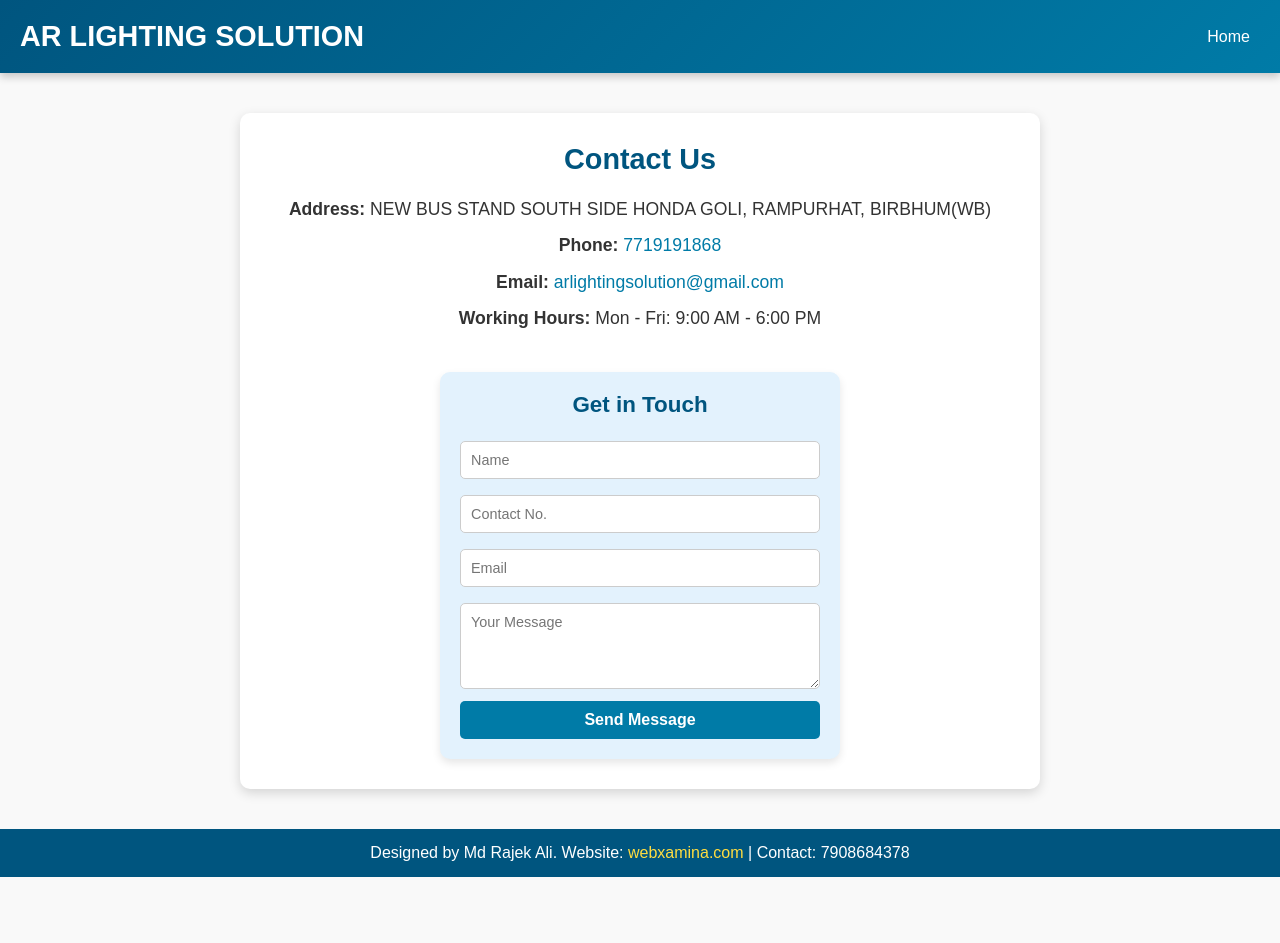
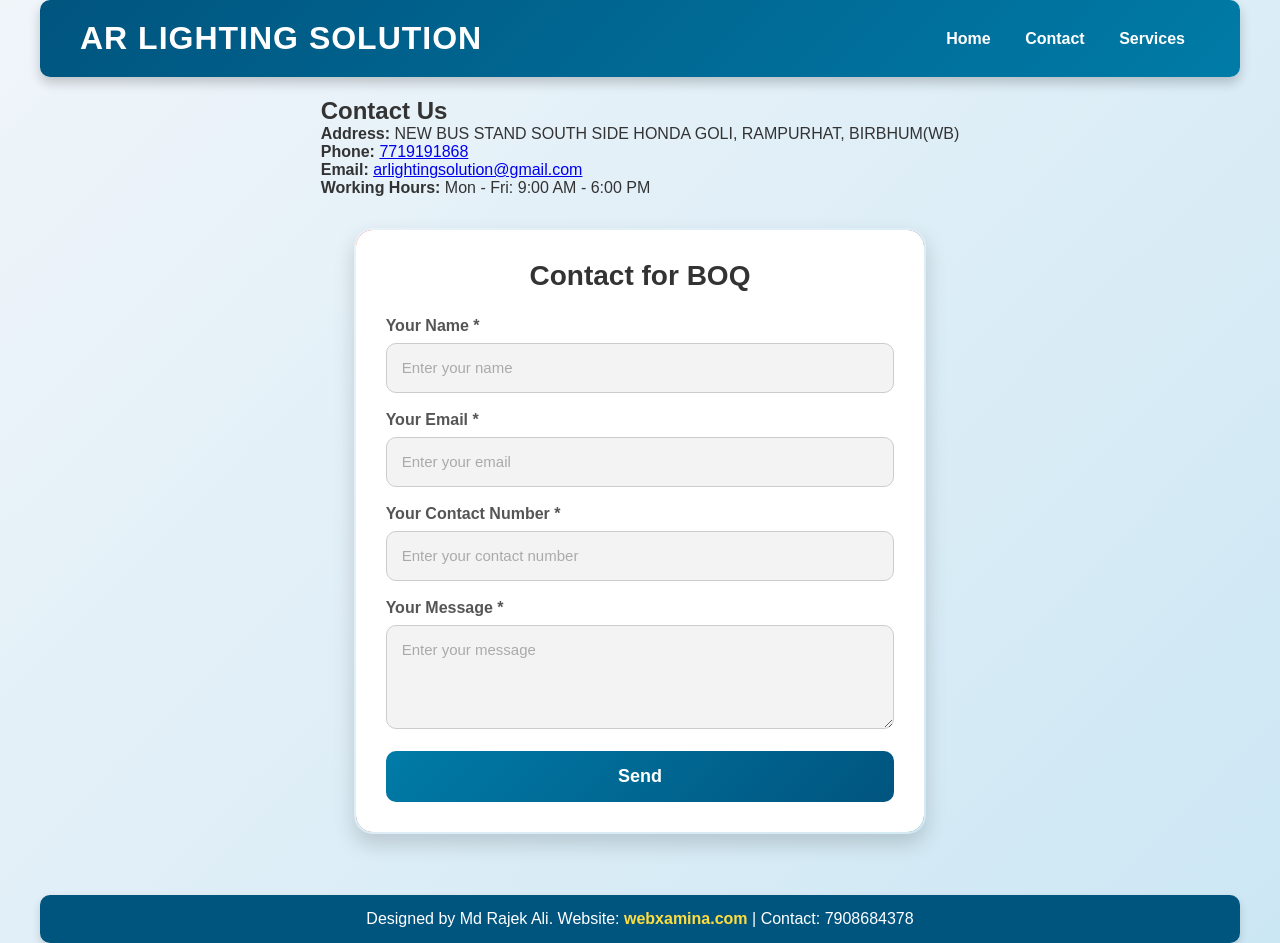
Before and after one commit to ARLIGHTING/arlightingsolution-company, a plain HTML site: page Contact_us.html in a window 1280 px wide. Before the commit the page ends 877 px from the top, so only its background shows below. Drawn offline with Linux system fonts and the light colour scheme.

Commit message:
Update Contact_us.html

```diff
--- a/Contact_us.html
+++ b/Contact_us.html
@@ -13,109 +13,136 @@
             font-family: 'Arial', sans-serif;
         }
         body {
-            background-color: #f9f9f9;
+            background: linear-gradient(135deg, #f0f5fa, #cce7f4);
             color: #333;
+            display: flex;
+            flex-direction: column;
+            align-items: center;
         }
 
         /* Header */
         header {
             background: linear-gradient(135deg, #00557f, #007ba7);
             color: #fff;
-            padding: 20px;
+            padding: 20px 40px;
+            width: 100%;
+            max-width: 1200px;
             display: flex;
             justify-content: space-between;
             align-items: center;
-            box-shadow: 0 4px 8px rgba(0, 0, 0, 0.2);
+            box-shadow: 0 6px 12px rgba(0, 0, 0, 0.2);
+            margin-bottom: 20px;
+            border-radius: 10px;
         }
         header h1 {
-            font-size: 1.8em;
+            font-size: 2em;
             font-weight: bold;
+            letter-spacing: 1px;
         }
         nav a {
             color: #fff;
             text-decoration: none;
-            margin: 0 10px;
-            font-weight: 500;
+            margin: 0 15px;
+            font-weight: 600;
+            transition: color 0.3s;
         }
         nav a:hover {
             color: #ffdd40;
         }
 
-        /* Contact Section */
-        .contact-container {
-            max-width: 800px;
-            background-color: #fff;
-            margin: 40px auto;
+        /* Contact Form */
+        .form-new {
+            width: 90%;
+            max-width: 600px;
             padding: 30px;
-            border-radius: 10px;
-            box-shadow: 0 4px 12px rgba(0, 0, 0, 0.15);
-            display: flex;
-            flex-direction: column;
-            align-items: center;
-        }
-        .contact-container h2 {
-            color: #00557f;
-            margin-bottom: 20px;
-            text-align: center;
-            font-size: 1.8em;
-        }
-        .contact-info {
-            text-align: center;
-            margin-bottom: 30px;
-        }
-        .contact-info p {
-            font-size: 1.1em;
-            margin-bottom: 10px;
-            line-height: 1.5;
-        }
-        .contact-info a {
-            color: #007ba7;
-            text-decoration: none;
-        }
-        .contact-info a:hover {
-            text-decoration: underline;
+            background: #ffffff;
+            border-radius: 20px;
+            margin: 30px auto;
+            box-shadow: 0 10px 20px rgba(0, 0, 0, 0.15);
+            position: relative;
+            overflow: hidden;
+            border: 3px solid transparent;
+            background-clip: padding-box;
+            transition: transform 0.3s ease-in-out;
         }
 
-        /* Compact Contact Form */
-        .contact-form {
-            max-width: 400px;
+        /* Gradient border effect */
+        .form-new::before {
+            content: "";
+            position: absolute;
+            top: -2px;
+            left: -2px;
+            right: -2px;
+            bottom: -2px;
+            z-index: -1;
+            border-radius: 22px;
+            background: linear-gradient(135deg, #ff4b1f, #007ba7);
+        }
+
+        /* Form Heading */
+        .form-new h3 {
+            text-align: center;
+            font-size: 28px;
+            color: #333333;
+            margin-bottom: 25px;
+            font-weight: bold;
+        }
+
+        /* Label styling */
+        .form-new label {
+            display: block;
+            font-size: 16px;
+            color: #555;
+            margin-bottom: 8px;
+            font-weight: 600;
+        }
+
+        /* Input and Textarea Styling */
+        .form-new input,
+        .form-new textarea {
             width: 100%;
-            background-color: #e3f2fd;
-            padding: 20px;
+            padding: 15px;
+            margin-bottom: 18px;
+            background-color: #f3f3f3;
+            border: 1px solid #cccccc;
             border-radius: 10px;
-            box-shadow: 0 4px 8px rgba(0, 0, 0, 0.1);
+            color: #333333;
+            font-size: 16px;
+            transition: border-color 0.3s, box-shadow 0.3s;
         }
-        .contact-form h3 {
-            color: #00557f;
-            font-size: 1.4em;
-            margin-bottom: 15px;
-            text-align: center;
+
+        /* Hover effect on inputs */
+        .form-new input:focus,
+        .form-new textarea:focus {
+            border-color: #007ba7;
+            box-shadow: 0 0 10px rgba(0, 123, 167, 0.2);
         }
-        .contact-form input, .contact-form textarea {
+
+        /* Placeholder color */
+        .form-new input::placeholder,
+        .form-new textarea::placeholder {
+            color: #aaa;
+            font-size: 15px;
+        }
+
+        /* Button Styling */
+        .form-new button {
             width: 100%;
-            padding: 10px;
-            margin: 8px 0;
-            border: 1px solid #ccc;
-            border-radius: 5px;
-            font-size: 0.9em;
+            padding: 15px;
+            background: linear-gradient(135deg, #007ba7, #00557f);
+            color: white;
+            font-weight: bold;
+            border: none;
+            border-radius: 10px;
+            transition: background 0.3s, transform 0.2s;
+            font-size: 18px;
         }
-        .contact-form textarea {
-            resize: vertical;
-        }
-        .contact-form button {
-            width: 100%;
-            padding: 10px;
-            background-color: #007ba7;
-            color: #fff;
-            border: none;
-            border-radius: 5px;
+
+        /* Button Hover Effect */
+        .form-new button:hover {
+            background: linear-gradient(135deg, #00557f, #004162);
+            transform: translateY(-2px);
             cursor: pointer;
-            font-size: 1em;
-            font-weight: bold;
-            transition: background-color 0.3s ease;
-        }
-        .contact-form button:hover {
-            background-color: #00557f;
         }
 
         /* Footer */
@@ -124,22 +151,19 @@
             color: #fff;
             text-align: center;
             padding: 15px;
-            margin-top: 40px;
+            margin-top: 30px;
+            width: 100%;
+            max-width: 1200px;
+            border-radius: 10px;
+            box-shadow: 0 4px 8px rgba(0, 0, 0, 0.15);
         }
         footer a {
             color: #ffdd40;
             text-decoration: none;
+            font-weight: bold;
         }
         footer a:hover {
             text-decoration: underline;
-        }
-
-        /* Responsive Design */
-        @media (max-width: 768px) {
-            .contact-container {
-                margin: 20px;
-                padding: 20px;
-            }
         }
     </style>
 </head>
@@ -149,6 +173,8 @@
         <h1>AR LIGHTING SOLUTION</h1>
         <nav>
             <a href="index.html">Home</a>
+            <a href="#contact">Contact</a>
+            <a href="#services">Services</a>
         </nav>
     </header>
 
@@ -164,41 +190,40 @@
             <p><strong>Working Hours:</strong> Mon - Fri: 9:00 AM - 6:00 PM</p>
         </div>
 
-        <!-- Compact Contact Form -->
-        <div class="contact-form">
-            <h3>Get in Touch</h3>
-            <form name="google-sheet" action="#" method="post">
-                <input type="text" name="name" placeholder="Name" required>
-                <input type="tel" name="contact" placeholder="Contact No." required>
-                <input type="email" name="email" placeholder="Email" required>
-                <textarea name="message" rows="4" placeholder="Your Message" required></textarea>
-                <button type="submit">Send Message</button>
+        <!-- Contact Form (Below) -->
+        <div class="form-new">
+            <h3>Contact for BOQ</h3>
+            <form id="google-sheet-form">
+                <label for="Name">Your Name *</label>
+                <input type="text" name="Name" id="Name" placeholder="Enter your name" required>
+
+                <label for="Email">Your Email *</label>
+                <input type="email" name="Email" id="Email" placeholder="Enter your email" required>
+
+                <label for="Phone">Your Contact Number *</label>
+                <input type="text" name="Phone" id="Phone" placeholder="Enter your contact number" required>
+
+                <label for="Message">Your Message *</label>
+                <textarea name="Message" id="Message" rows="4" placeholder="Enter your message" required></textarea>
+
+                <button type="button" onclick="submitForm()">Send</button>
             </form>
         </div>
     </div>
 
-    <!-- JavaScript for Google Sheets Integration -->
     <script>
-    const scriptURL = 'https://script.google.com/macros/s/AKfycbzbv15oAJepvxKy3VZpqTxekib1R3GiC3q6nwwN-WA5KvE3fvsOfvr7SImTYKYb96fZnw/exec'; // Replace this with your actual deployment URL
-    const form = document.forms['google-sheet'];
+        function submitForm() {
+            const scriptURL = 'https://script.google.com/macros/s/AKfycbzbv15oAJepvxKy3VZpqTxekib1R3GiC3q6nwwN-WA5KvE3fvsOfvr7SImTYKYb96fZnw/exec';
+            const form = document.getElementById('google-sheet-form');
+            const formData = new FormData(form);
 
-    form.addEventListener('submit', e => {
-        e.preventDefault();
-        fetch(scriptURL, { method: 'POST', body: new FormData(form) })
-            .then(response => response.json())
-            .then(result => {
-                if (result.status === 'success') {
-                    alert("Thanks for contacting us! We will contact you soon.");
-                    form.reset(); // Clear the form fields after submission
-                } else {
-                    alert("Error: " + result.message);
-                }
-            })
-            .catch(error => {
-                alert("There was an error sending your message. Please try again later.");
-                console.error('Error!', error.message);
-            });
-    });
+            fetch(scriptURL, { method: 'POST', body: formData })
+                .then(response => {
+                    alert("Thank you! Your message has been sent.");
+                    form.reset();
+                })
+                .catch(error => alert("Oops! Something went wrong. Please try again."));
+        }
     </script>
 
     <!-- Footer -->
```
